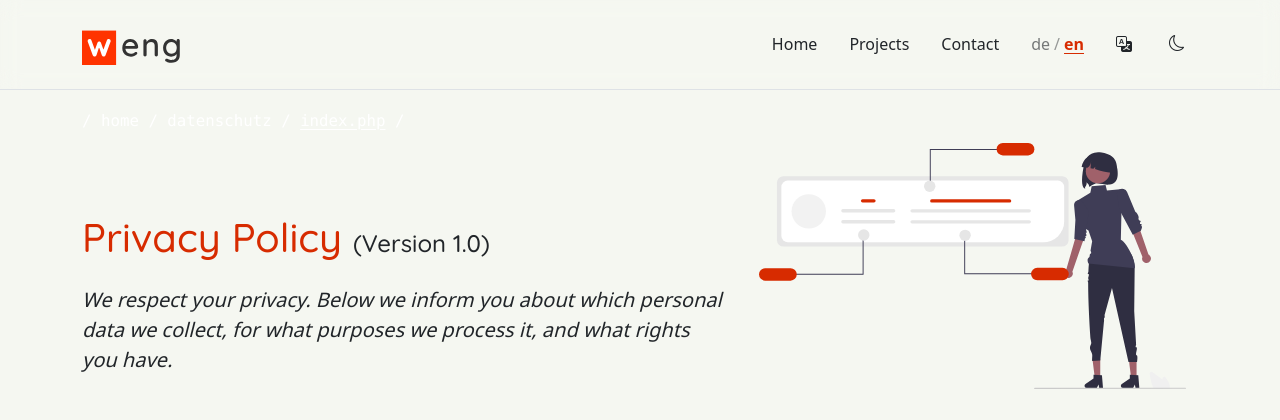
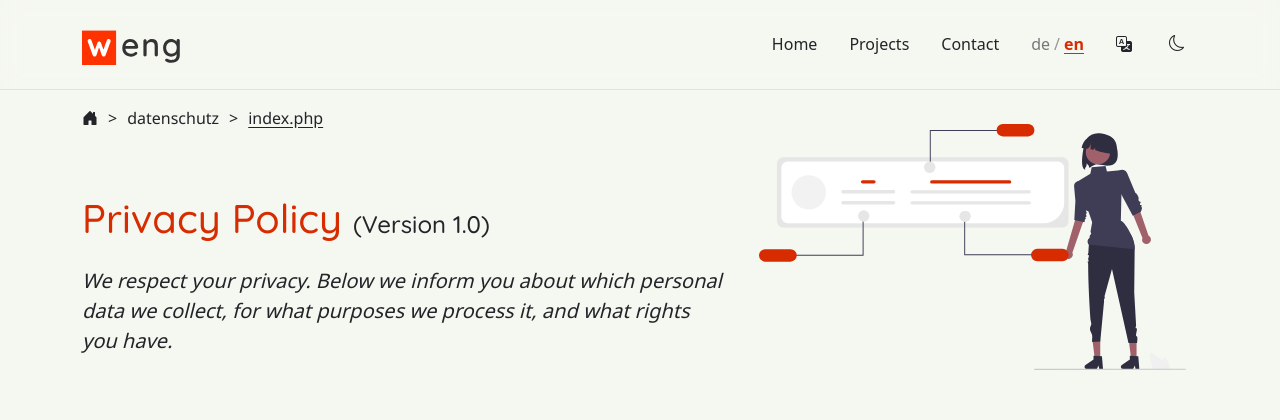
Before and after one commit to uxbyweng/weng.eu, a PHP site: page /datenschutz/index.php in a window 1280 px wide. Shown: the top 420 px of the page. Run offline with PHP 8.4, Linux system fonts and the light colour scheme; style sheets or scripts are compiled from the project's sources.

Commit message:
a11y(breadcrumb): add label to home icon; use <ol>

```diff
--- a/assets/scss/_custom.scss
+++ b/assets/scss/_custom.scss
@@ -97,6 +97,7 @@
 /* === Dark Mode Color Styles === */
 [data-bs-theme="dark"] {
     --header-bg: #1a1a1a99; /* Dunkel ~60% */
+    --breadcrumb-active-color: #ff8f9a;
     --bg-color-blob1: #359a9aff;
     --bg-color-blob2: rgb(57, 103, 159);
     --bg-body: #212529;
@@ -584,6 +585,36 @@ a.nav-link.active {
     text-underline-offset: 0.2em;
 }
 
+.breadcrumbs li {
+    font-family: var(--font-body);
+    font-weight: 400;
+}
+
+.breadcrumbs li.active {
+    color: var(--breadcrumb-active-color);
+    font-family: var(--font-body);
+    font-weight: 400;
+    text-decoration: underline;
+    text-underline-offset: 0.2em;
+}
+
+.breadcrumbs li:not(:last-child)::after {
+    content: ">";
+    margin: 0 10px;
+}
+
+.breadcrumbs li a {
+    color: var(--white);
+    font-family: var(--font-body);
+    font-weight: 400;
+    text-decoration: none;
+}
+.breadcrumbs li a:hover {
+    color: var(--breadcrumb-active-color);
+    text-decoration: underline;
+    text-underline-offset: 0.2em;
+}
+
 /* Logo */
 .logo-img {
     width: 100px;
--- a/includes/breadcrumb.php
+++ b/includes/breadcrumb.php
@@ -1,33 +1,45 @@
 <section class="breadcrumb pt-3 px-3 px-md-0">
     <div class="container">
-                <p>
-                    <code>/
+        <nav aria-label="Brotkrumen">
+            <ol class="breadcrumbs list-unstyled d-flex flex-wrap m-0 p-0">
                 <?php
                 $path = parse_url($_SERVER['REQUEST_URI'], PHP_URL_PATH);
-                    $segments = array_filter(explode('/', trim($path, '/')));
+                $segments = array_values(array_filter(explode('/', trim($path, '/'))));
                 $segmentCount = count($segments);
 
-                    // Startseite
-                    echo '<a href="/" class="' . (empty($segments) ? ' active' : '') . '">home</a>';
+                // Home
+                $isHomeActive = ($segmentCount === 0);
+                echo '<li' . ($isHomeActive ? ' class="active"' : '') . '>';
 
-                    // Breadcrumb generieren
+                if ($isHomeActive) {
+                    echo '<span aria-current="page">'
+                        . '<i class="bi bi-house-door-fill" aria-hidden="true"></i>'
+                        . '<span class="visually-hidden">Startseite</span>'
+                        . '</span>';
+                } else {
+                    echo '<a href="/" aria-label="Startseite">'
+                        . '<i class="bi bi-house-door-fill" aria-hidden="true"></i>'
+                        . '<span class="visually-hidden">Startseite</span>'
+                        . '</a>';
+                }
+                echo '</li>';
+
+                // Trail
                 $url = '';
                 foreach ($segments as $index => $segment) {
                     $url .= '/' . $segment;
                     $isLast = ($index === array_key_last($segments));
-                        $class = ($isLast ? ' active' : '');
+                    $label = htmlspecialchars($segment, ENT_QUOTES, 'UTF-8');
+                    $href  = $url . '/';
 
-                        // Wenn letzter Pfad → kein Link mehr
                     if ($isLast) {
-                            echo ' / <span class="' . $class . '">' . htmlspecialchars($segment) . '</span>';
+                        echo '<li class="active"><span aria-current="page">' . $label . '</span></li>';
                     } else {
-                            echo ' / <a href="' . $url . '/" class="' . $class . '">' . htmlspecialchars($segment) . '</a>';
+                        echo '<li><a href="' . $href . '">' . $label . '</a></li>';
                     }
                 }
-
-                    echo ' /';
                 ?>
-                    </code>
-                </p>
+            </ol>
+        </nav>
     </div>
 </section>
```
Lines whose indentation alone changed are shown as unchanged.
